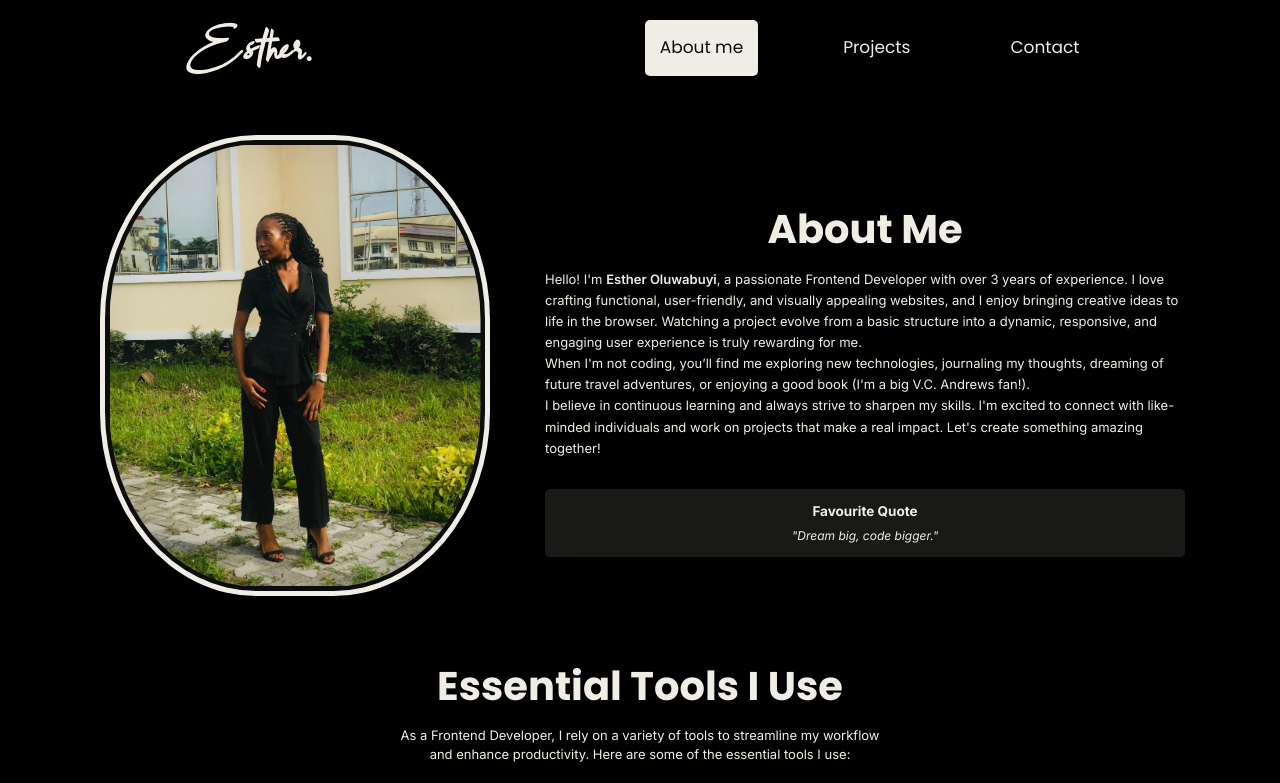
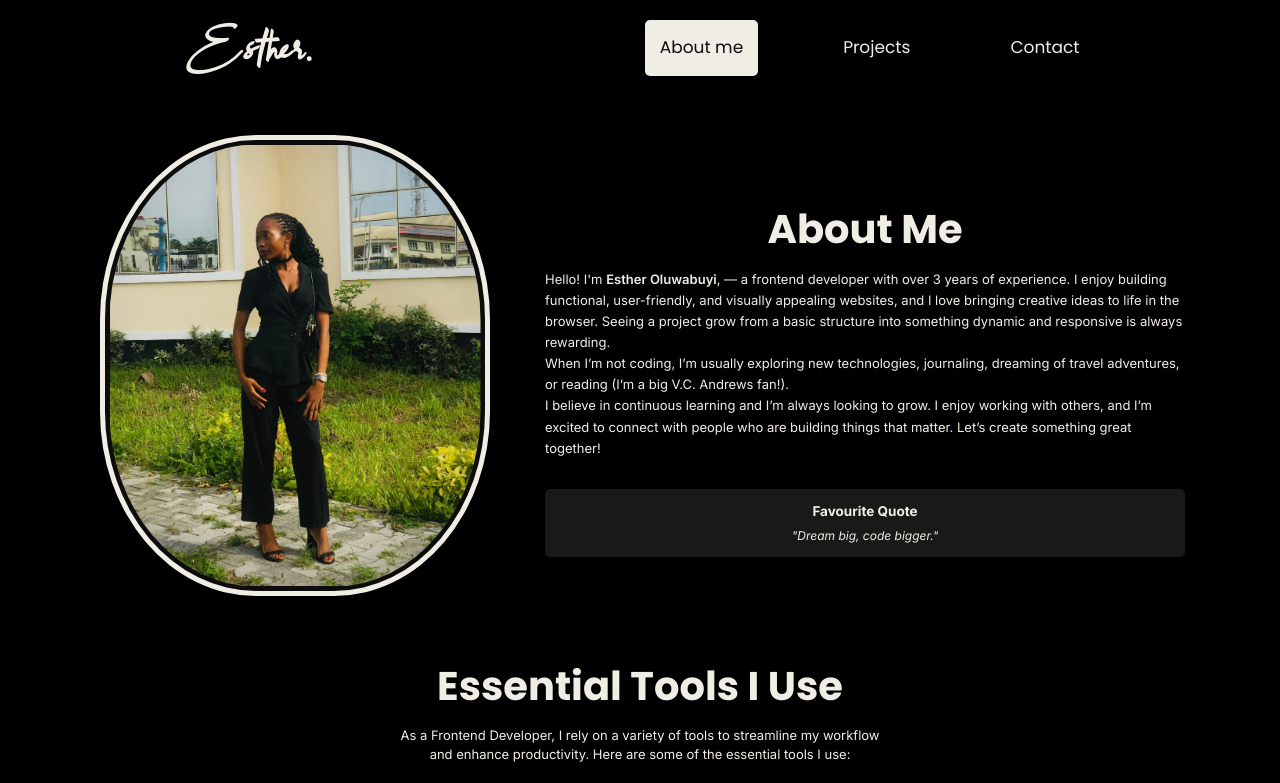
Before and after one commit to estheroluwabuyi/My-Portfolio, a React (Vite) app: page /about in a window 1280 px wide. Shown: the top 783 px of the page. Built offline with nearby package versions, Linux system fonts and the light colour scheme; a web font is replaced by a local one.

Commit message:
enhance: update cv

```diff
--- a/src/App.jsx
+++ b/src/App.jsx
@@ -2,7 +2,6 @@ import { useEffect, useState } from "react";
 import { BrowserRouter, Route, Routes } from "react-router-dom";
 
 import { AnimatePresence } from "framer-motion";
-
 
 import ScrollToTop from "./components/ScrollToTop";
 
@@ -24,9 +23,7 @@ function App() {
 
   return (
     <>
-      <AnimatePresence>
-        {!isLoaded && <Preloader key="preloader" />}
-      </AnimatePresence>
+      <AnimatePresence>{!isLoaded && <Preloader key="preloader" />}</AnimatePresence>
 
       {isLoaded && (
         <BrowserRouter>
--- a/src/pages/AboutMe.jsx
+++ b/src/pages/AboutMe.jsx
@@ -31,8 +31,6 @@ function AboutMe() {
               />
             </section>
 
-
-
             {/* Text Section */}
             <section className="w-full lg:max-w-5xl md:max-w-5xl flex flex-col gap-4 ">
               <h1 className="text-[2.5rem] font-poppins md:text-[4rem] font-bold text-primary text-center">
@@ -41,20 +39,19 @@ function AboutMe() {
 
               <p className="leading-relaxed text-center lg:text-left">
                 Hello! I'm{" "}
-                <span className="font-semibold">Esther Oluwabuyi</span>
-                , a passionate Frontend Developer with over 3 years of
-                experience. I love crafting functional, user-friendly, and
-                visually appealing websites, and I enjoy bringing creative ideas
-                to life in the browser. Watching a project evolve from a basic
-                structure into a dynamic, responsive, and engaging user
-                experience is truly rewarding for me. <br />
-                When I'm not coding, you’ll find me exploring new technologies,
-                journaling my thoughts, dreaming of future travel adventures, or
-                enjoying a good book (I'm a big V.C. Andrews fan!). <br />I
-                believe in continuous learning and always strive to sharpen my
-                skills. I'm excited to connect with like-minded individuals and
-                work on projects that make a real impact. Let's create something
-                amazing together!
+                <span className="font-semibold">Esther Oluwabuyi</span>, — a
+                frontend developer with over 3 years of experience. I enjoy
+                building functional, user-friendly, and visually appealing
+                websites, and I love bringing creative ideas to life in the
+                browser. Seeing a project grow from a basic structure into
+                something dynamic and responsive is always rewarding.
+                <br />
+                When I’m not coding, I’m usually exploring new technologies,
+                journaling, dreaming of travel adventures, or reading (I’m a big
+                V.C. Andrews fan!). <br />I believe in continuous learning and
+                I’m always looking to grow. I enjoy working with others, and I’m
+                excited to connect with people who are building things that
+                matter. Let’s create something great together!
               </p>
 
               <div className="mt-8 flex flex-col md:flex-row gap-8 justify-between text-[1.2rem]">
```
Also changed, not shown: src/components/NavBar.jsx (+6 -7 lines), 2 other files (tests, documents, lock files or other folders).
